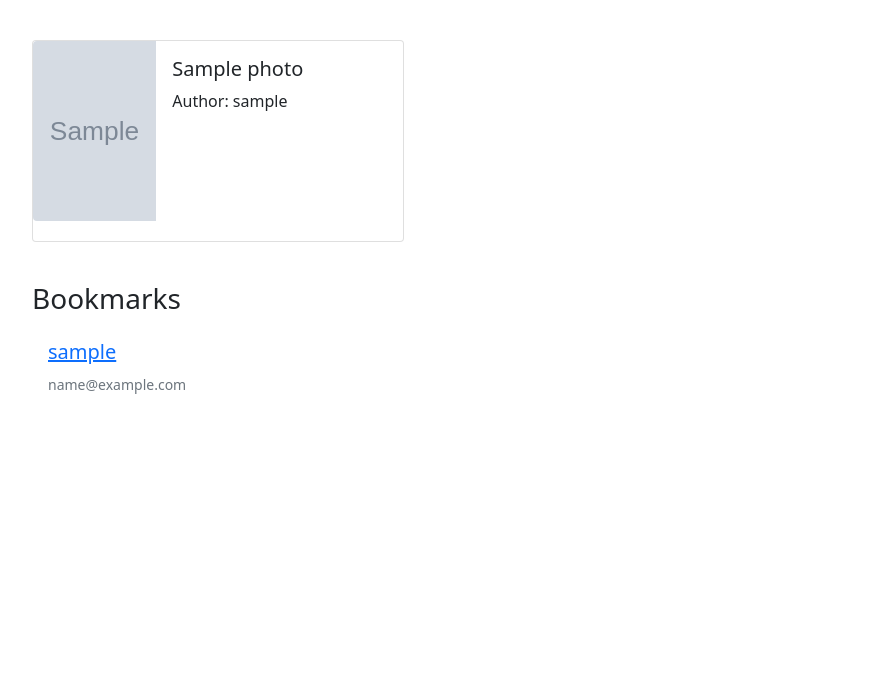
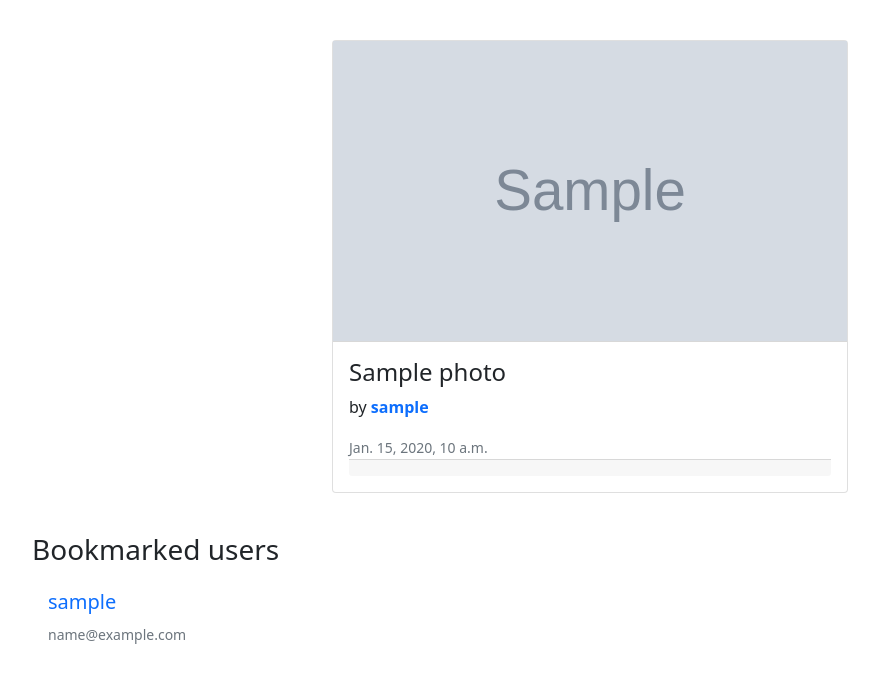
Before and after one commit to Irbiss555/gallery, a Django app: page /photo/1 in a window 1280 px wide. Shown: the part 56-739 px from the top of the page, without its empty margins (50-929 px from the left). Run offline with Django 4.2, Linux system fonts and the light colour scheme; tables that the repository leaves empty hold one stand-in row (values such as "Sample post"); grey boxes marked "Sample" are stand-in pictures.

Commit message:
#4 Подправил внешний вид просмотра фото

```diff
--- a/gallery/static/css/style.css
+++ b/gallery/static/css/style.css
@@ -7,7 +7,12 @@
     overflow: hidden;
     height: 300px;
 }
-
+a {
+    text-decoration: none;
+}
+.card-header {
+    padding: 0;
+}
 .image img {
     position: absolute;
     top: 50%;
--- a/templates/gallery/photo/photo_detail.html
+++ b/templates/gallery/photo/photo_detail.html
@@ -2,18 +2,21 @@
 {% load static %}
 
 {% block content %}
-    <div class="col-lg-6 col-xl-4">
-        <div class="card mb-3">
-            <div class="row g-0">
-                <div class="col-md-4" style="height: 200px">
-                    <img src="{{ photo.image.url }}" class="img-fluid rounded-start" alt="product_image"
-                         style="height: 90%">
-                </div>
-                <div class="col-md-8">
-                    <div class="card-body">
-                        <h5 class="card-title">{{ photo.title }}</h5>
-                        <p class="card-text">Author: {{ photo.author }}</p>
+    <div class="photo-container">
+        <div class="card mb-3 post">
+            <div class="card-header">
+                <a href="{% url 'gallery:photo_detail' photo.pk %}">
+                    <div class="image">
+                        <img src="{{ photo.image.url }}" class="card-img-top" alt="...">
                     </div>
+                </a>
+            </div>
+            <div class="card-body">
+                <h4 class="card-title">{{ photo.title }}</h4>
+                <p class="card-text">by <a href="{% url 'accounts:user_detail' photo.author.pk %}"><span
+                        class="username-text">{{ photo.author.username }}</span></a></p>
+                <small class="text-muted">{{ photo.created_at }}</small>
+                <div class="card-footer">
                     {% if perms.gallery.change_photo or request.user == photo.author %}
                         <a href="{% url 'gallery:photo_edit' photo.pk %}" class="btn btn-primary">Edit</a>
                     {% endif %}
@@ -26,6 +29,6 @@
             </div>
         </div>
     </div>
-    <h3 style="margin-top: 40px">Bookmarks</h3>
+    <h3 style="margin-top: 40px">Bookmarked users</h3>
     {% include 'partial/accounts/partial_user_list.html' with user_objects=photo.bookmarked_users.all %}
 {% endblock %}
--- a/templates/partial/photo/partial_photo_list.html
+++ b/templates/partial/photo/partial_photo_list.html
@@ -3,9 +3,11 @@
     {% for photo in photos %}
         <div class="card mb-3 post">
             <div class="card-header">
-                <div class="image">
+                <a href="{% url 'gallery:photo_detail' photo.pk %}">
+                    <div class="image">
                     <img src="{{ photo.image.url }}" class="card-img-top" alt="...">
                 </div>
+                </a>
             </div>
             <div class="card-body">
                 <h4 class="card-title">{{ photo.title }}</h4>
```
